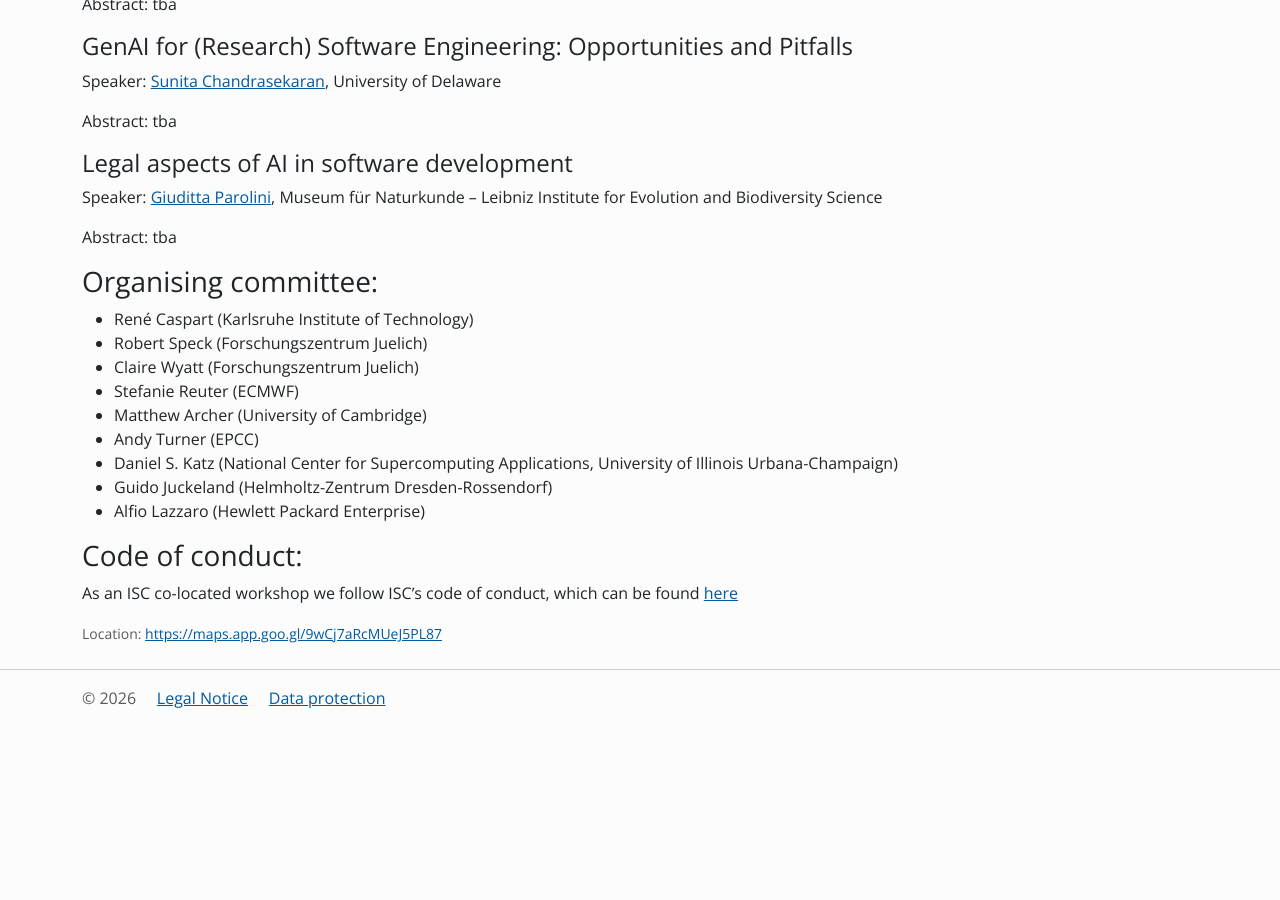
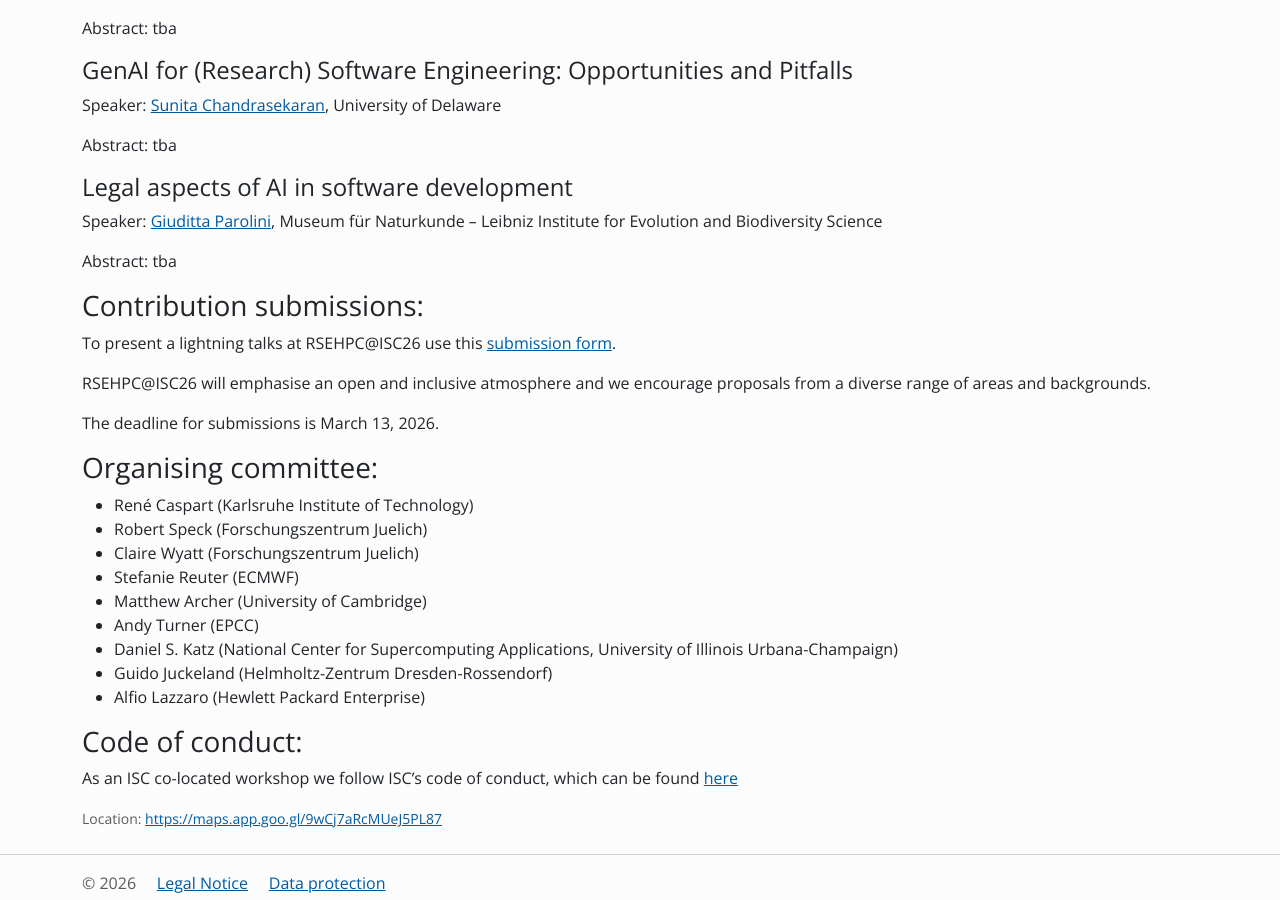
Before and after one commit to Helmholtz-HiRSE/helmholtz-hirse.github.io, a Jekyll site: the page built from _events/2026_06_26-rsehpcatisc.md, in a window 1280 px wide and 900 px high, scrolled down 2142 px. Built offline with Jekyll 4.4.1, drawn with Linux system fonts in a browser that asks for light colours; nearby versions of some CDN libraries; before the commit the page ends 2857 px from its top, so only the background shows below that; some of the changed text lies outside the part shown.

Commit message:
Add Call for Contributions to RSEHPC@ISC26

```diff
--- a/_events/2026_06_26-rsehpcatisc.md
+++ b/_events/2026_06_26-rsehpcatisc.md
@@ -10,6 +10,8 @@ It has long been understood that there is a strong overlap between the fields of
 To leverage these synergies, the 3rd RSEHPC workshop will be held at ISC 2026.
 This iteration of the workshop will focus on discussing and exchanging on the topic of applying AI techniques and tools for research software development in the HPC context.
 
+Submission for lightning talk contributions is open.
+
 <!--more-->
 
 <img width="500" src="../assets/ISC2026_Logo_Motto_Datum_RGB-scaled.png">
@@ -17,6 +19,7 @@ This iteration of the workshop will focus on discussing and exchanging on the to
 - [Motivation](#motivation)
 - [Keynote](#keynotes)
 - [Timetable](#timetable)
+- [Call for Contributions](#submission)
 - [Organising committee](#orga)
 
 ### Motivation
@@ -90,6 +93,14 @@ Speaker: [Giuditta Parolini](https://www.museumfuernaturkunde.berlin/de/museum/h
 Abstract:
 tba
 
+### Contribution submissions:
+{: #submission}
+To present a lightning talks at RSEHPC@ISC26 use this [submission form](https://forms.gle/kBs1GYvf4njf3CvRA).
+
+RSEHPC@ISC26 will emphasise an open and inclusive atmosphere and we encourage proposals from a diverse range of areas and backgrounds.
+
+The deadline for submissions is March 13, 2026.
+
 ### Organising committee:
 {: #orga}
 
```
